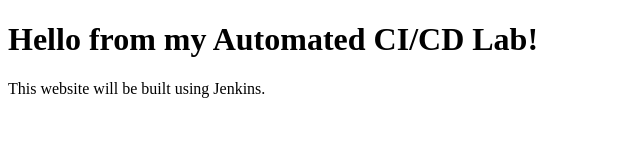
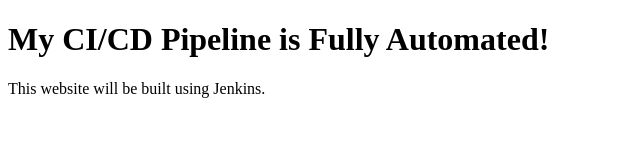
Before and after one commit to dragonball07789/cicd-lab, a plain HTML site: page index.html in a window 1280 px wide. Shown: the whole page, without its empty margins (0-640 px from the left). Drawn offline with Linux system fonts and the light colour scheme.

Commit message:
Update heading text in index.html

```diff
--- a/index.html
+++ b/index.html
@@ -4,7 +4,7 @@
     <title>My First CI/CD Project</title>
 </head>
 <body>
-    <h1>Hello from my Automated CI/CD Lab!</h1>
+    <h1>My CI/CD Pipeline is Fully Automated!</h1>
     <p>This website will be built using Jenkins.</p>
 </body>
 </html>
```
